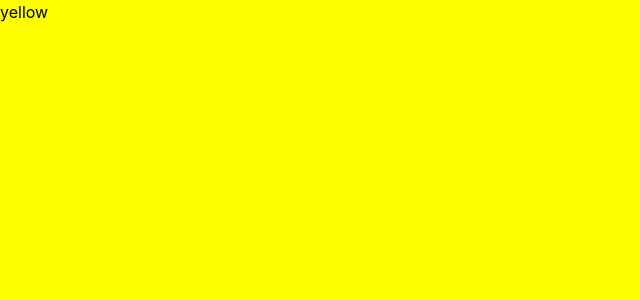
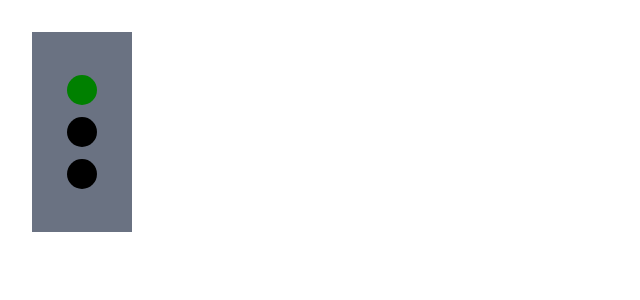
Before and after one commit to safayasmin/React-practice-for-badge, a React (Vite) app: page / in a window 1280 px wide. Shown: the top 300 px of the page, without its empty margins (0-640 px from the left). Built offline with nearby package versions, Linux system fonts and the light colour scheme.

Commit message:
trafic light using react

```diff
--- a/src/component/Todo.jsx
+++ b/src/component/Todo.jsx
@@ -1,26 +1,38 @@
 import React, { useEffect, useState } from 'react'
 
 const Todo = () => {
-    const [color,setcolor]=useState("white");
+    const [signel ,setsignel]=useState("black");
 
     useEffect(()=>{
-      const colors=["white","green","red","yellow"];
-      var index=0;
-      const interval=setInterval(() => {
-        index=(index+1 )%colors.length;
-        setcolor(colors[index]);
-      }, 2000);
-      return ()=>clearInterval(interval);
+         const color=["green","red","yellow"];
+         var index=0;
+        const interval=setInterval(() => {
+            index=(index+1)%color.length;
+            setsignel(color[index]);
+        },2000);
+        return ()=>clearInterval(interval);
     },[])
+  return (
+    <div className='w-[100px] h-[200px] flex flex-col items-center justify-center gap-3 m-8 bg-gray-500'>
+    <div
+    className='w-[30px] h-[30px] rounded-full'
+    style={{
+       backgroundColor:signel==="green"?"green":"black"
+    }}></div>
 
-  return (
     <div
+    className='w-[30px] h-[30px] rounded-full'
     style={{
-        backgroundColor:color
-    }}
-    className='h-screen'
-    >
-        <h1>{color}</h1>
+       backgroundColor:signel==="red"?"red":"black"
+    }}></div>
+
+    <div
+    className='w-[30px] h-[30px] rounded-full'
+    style={{
+        backgroundColor:signel==="yellow"?"yellow":"black"
+    }}></div>
+
+
     </div>
   )
 }
```
